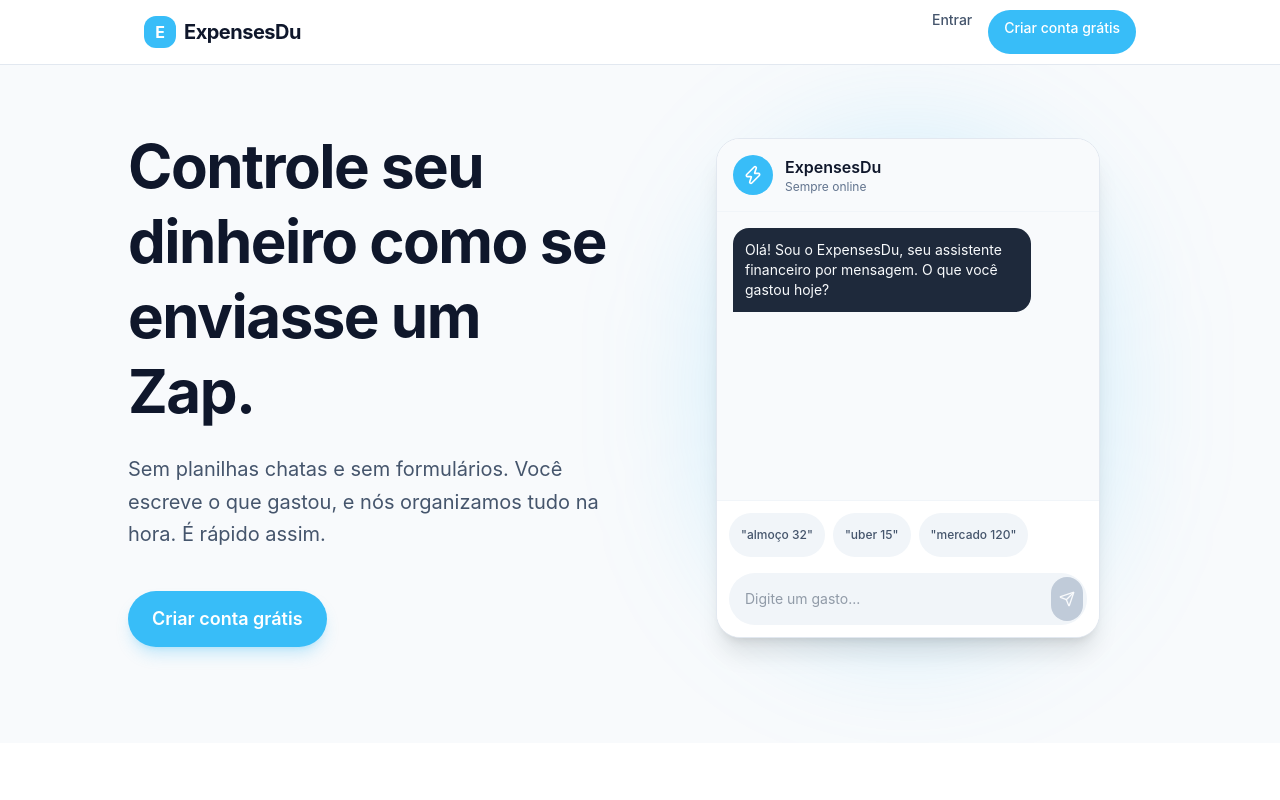
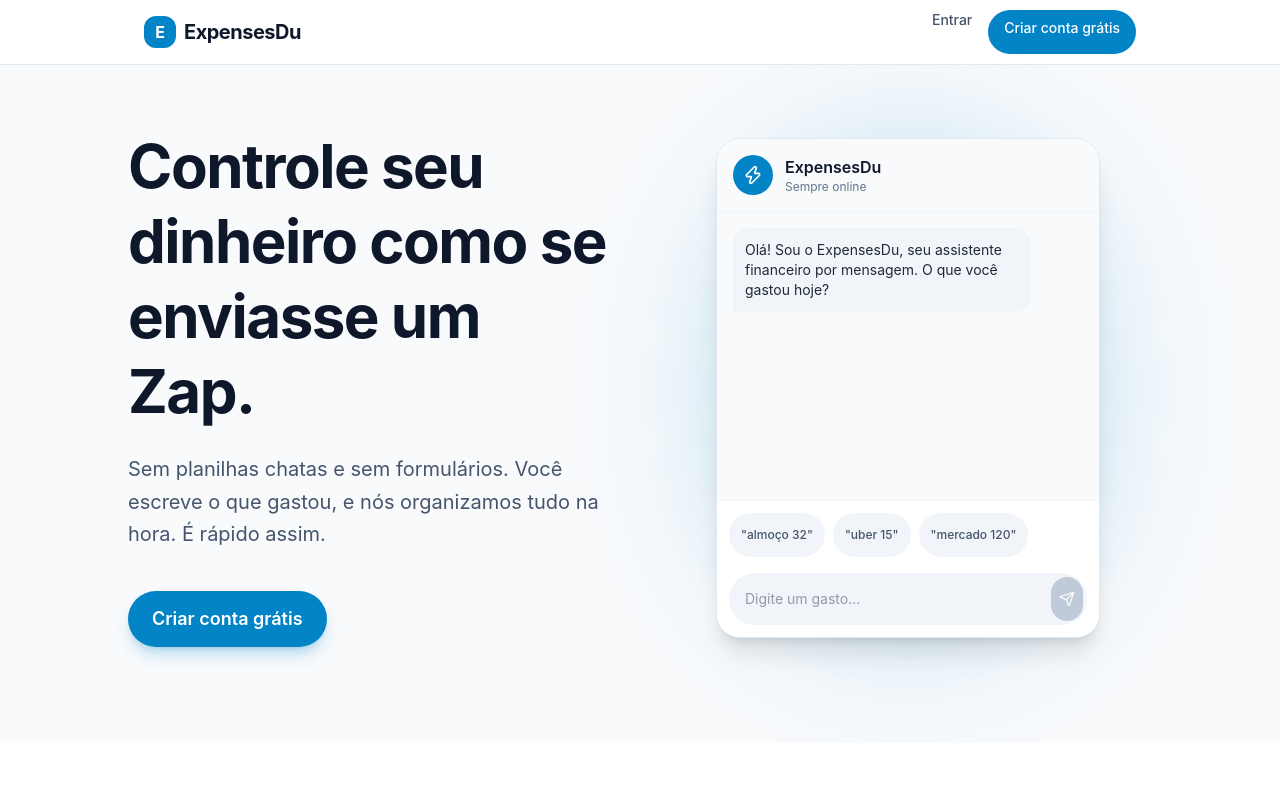
Before and after one commit to du-medeiros/ExpensesDU, a React (Vite) app: page / in a window 1280 px wide. Shown: the top 800 px of the page. Built offline with nearby package versions, Linux system fonts and the light colour scheme; no server answers.

Commit message:
fix: resolve dark theme toggle and update css variables mapping

```diff
--- a/src/index.css
+++ b/src/index.css
@@ -1,43 +1,60 @@
 @import "tailwindcss";
 
 @theme {
-  --color-primary: #0284c7; /* sky-600 */
-  --color-primary-foreground: #ffffff;
-  --color-despesa: #f97316; /* orange-500 */
-  --color-receita: #0d9488; /* teal-600 */
-  --color-atencao: #f59e0b; /* amber-500 */
-  --color-estouro: #ea580c; /* orange-600 */
+  --color-primary: var(--primary);
+  --color-primary-foreground: var(--primary-foreground);
+  --color-despesa: var(--despesa);
+  --color-receita: var(--receita);
+  --color-atencao: var(--atencao);
+  --color-estouro: var(--estouro);
 
-  --color-background: #ffffff;
-  --color-foreground: #1f2937; /* gray-800 */
+  --color-background: var(--background);
+  --color-foreground: var(--foreground);
 
-  --color-muted: #f1f5f9; /* slate-100 */
-  --color-muted-foreground: #64748b; /* slate-500 */
+  --color-muted: var(--muted);
+  --color-muted-foreground: var(--muted-foreground);
 
-  --color-border: #e2e8f0; /* slate-200 */
-}
-
-@custom-variant dark (&:where(.dark, .dark *));
-
-@theme dark {
-  --color-primary: #38bdf8; /* sky-400 */
-  --color-primary-foreground: #000000;
-  --color-despesa: #fdba74; /* orange-300 */
-  --color-receita: #5eead4; /* teal-300 */
-
-  --color-background: #000000;
-  --color-foreground: #f8fafc; /* slate-50 */
-
-  --color-muted: #1e293b; /* slate-800 */
-  --color-muted-foreground: #94a3b8; /* slate-400 */
-
-  --color-border: #334155; /* slate-700 */
+  --color-border: var(--border);
 }
 
 :root {
-  background-color: var(--color-background);
-  color: var(--color-foreground);
-  color-scheme: light dark;
+  --primary: #0284c7; /* sky-600 */
+  --primary-foreground: #ffffff;
+  --despesa: #f97316; /* orange-500 */
+  --receita: #0d9488; /* teal-600 */
+  --atencao: #f59e0b; /* amber-500 */
+  --estouro: #ea580c; /* orange-600 */
+
+  --background: #ffffff;
+  --foreground: #1f2937; /* gray-800 */
+
+  --muted: #f1f5f9; /* slate-100 */
+  --muted-foreground: #64748b; /* slate-500 */
+
+  --border: #e2e8f0; /* slate-200 */
+
+  background-color: var(--background);
+  color: var(--foreground);
+  color-scheme: light;
+}
+
+.dark {
+  --primary: #38bdf8; /* sky-400 */
+  --primary-foreground: #0f172a; /* dark text on light primary */
+  --despesa: #fdba74; /* orange-300 */
+  --receita: #5eead4; /* teal-300 */
+  --atencao: #fcd34d; /* amber-300 */
+  --estouro: #fb923c; /* orange-400 */
+
+  --background: #0f172a; /* slate-900 (softer than black) */
+  --foreground: #f8fafc; /* slate-50 */
+
+  --muted: #1e293b; /* slate-800 */
+  --muted-foreground: #94a3b8; /* slate-400 */
+
+  --border: #334155; /* slate-700 */
+
+  color-scheme: dark;
 }
 
 body {
@@ -46,6 +63,8 @@ body {
   min-height: 100dvh;
   font-family: system-ui, -apple-system, sans-serif;
   overflow-x: hidden;
+  background-color: var(--background);
+  color: var(--foreground);
 }
 
 /* Global utility for tabular-nums */
@@ -55,7 +74,7 @@ body {
 
 /* Accessibility: Global focus ring & touch target floors */
 *:focus-visible {
-  outline: 2px solid var(--color-primary);
+  outline: 2px solid var(--primary);
   outline-offset: 2px;
 }
 
```
Also changed, not shown: 1 other file (tests, documents, lock files or other folders).
